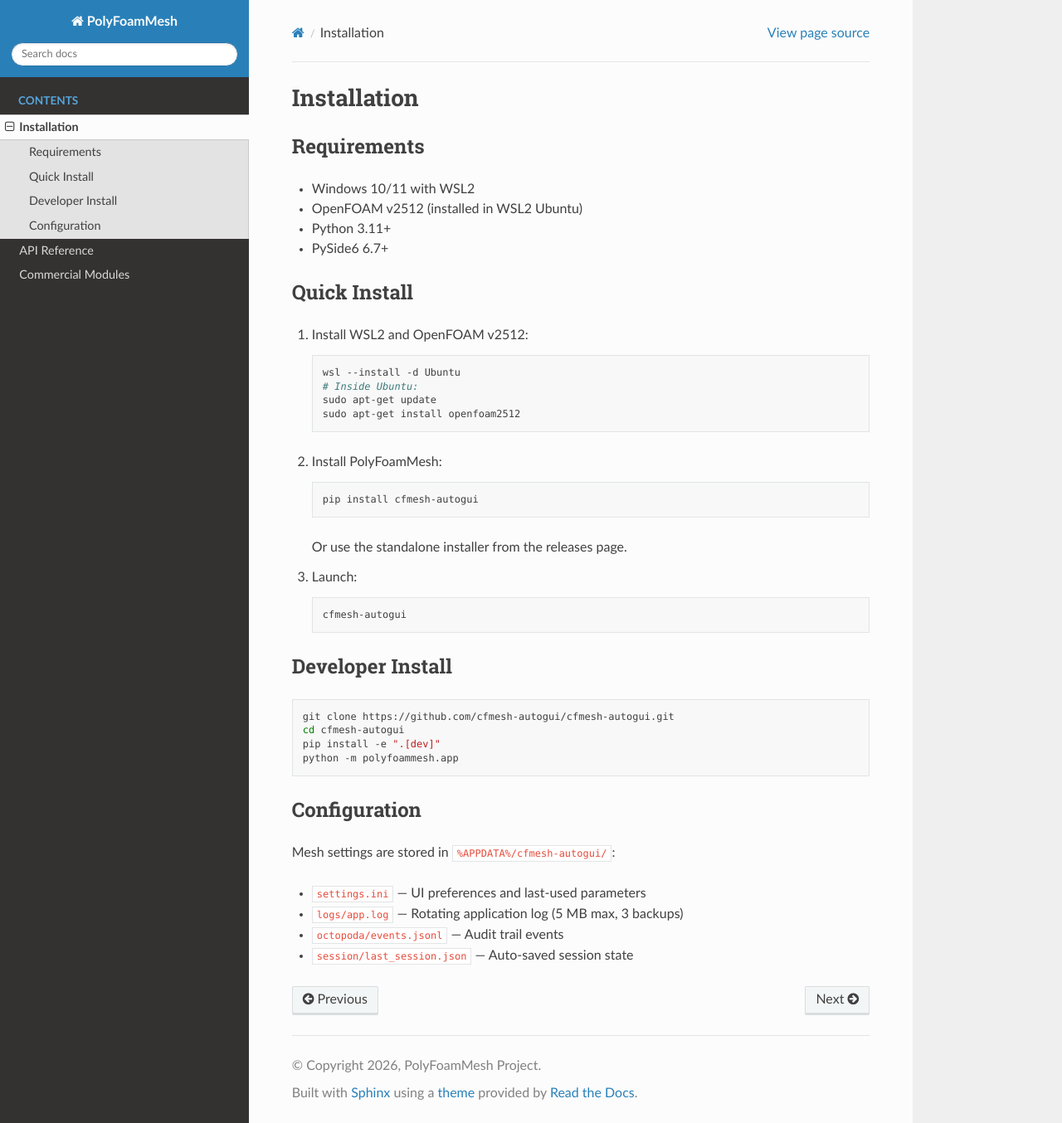
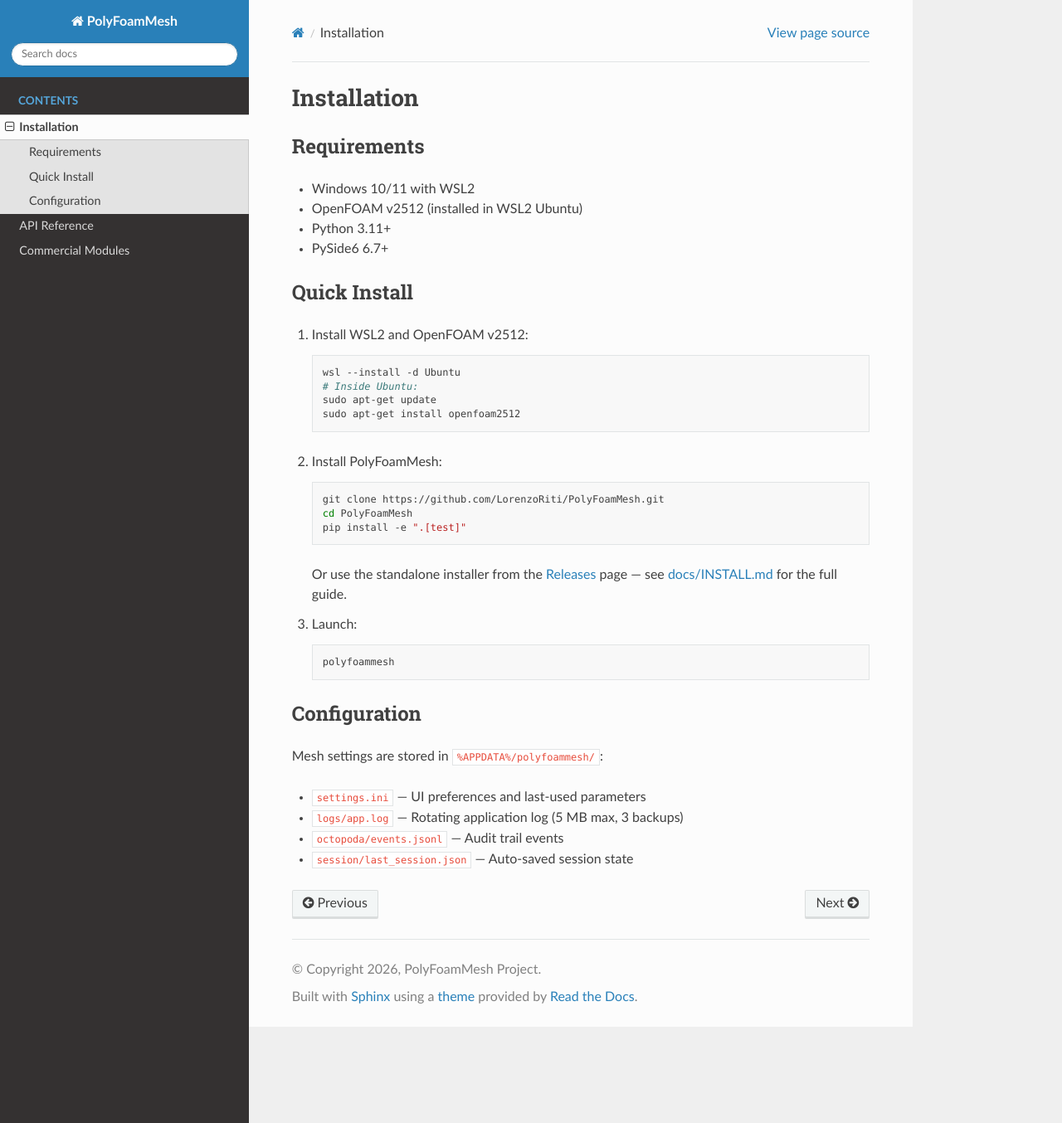
Before and after one commit to LorenzoRiti/PolyFoamMesh, a Sphinx documentation site: the page built from docs/installation.rst, in a window 1280 px wide and 1354 px high. Shown: the whole window at 83% size. Built offline with Sphinx 7.4.7 and the Read the Docs theme 3.1.0, drawn with Linux system fonts in a browser that asks for light colours.

Commit message:
chore: final consistency pass before public announcement
- docs/installation.rst (Sphinx skeleton): fixed stale pip package name
  (cfmesh-autogui -> real clone+install steps), stale CLI command name
  (cfmesh-autogui -> polyfoammesh), fake placeholder clone URL, and the
  %APPDATA% path (-> polyfoammesh)
- docs/conf.py: release string was still 2.0.1, now matches pyproject's
  2.2.0
- Removed .opencode/ from git tracking (agent tooling state: an old
  skill file naming the pre-rename project, bug-hunt analysis JSON, a
  "LOOP TERMINAL STATE" marker -- internal artifacts that don't belong
  in a public repo) and added it to .gitignore so it doesn't reappear
  on the next sync from the working repo

Co-Authored-By: Claude Sonnet 5 <noreply@anthropic.com>

```diff
--- a/docs/conf.py
+++ b/docs/conf.py
@@ -21,7 +21,7 @@ copyright = "2026, PolyFoamMesh Project"
 author = "Davide Valoroso"
 
 # The full version, including alpha/beta/rc tags
-release = "2.0.1"
+release = "2.2.0"
 
 # -- General configuration ---------------------------------------------------
 
--- a/docs/installation.rst
+++ b/docs/installation.rst
@@ -25,30 +25,25 @@ Quick Install
 
    .. code-block:: powershell
 
-       pip install cfmesh-autogui
+       git clone https://github.com/LorenzoRiti/PolyFoamMesh.git
+       cd PolyFoamMesh
+       pip install -e ".[test]"
 
-   Or use the standalone installer from the releases page.
+   Or use the standalone installer from the
+   `Releases <https://github.com/LorenzoRiti/PolyFoamMesh/releases>`_ page —
+   see `docs/INSTALL.md <https://github.com/LorenzoRiti/PolyFoamMesh/blob/main/docs/INSTALL.md>`_
+   for the full guide.
 
 3. Launch:
 
    .. code-block:: powershell
 
-       cfmesh-autogui
-
-Developer Install
------------------
-
-.. code-block:: powershell
-
-    git clone https://github.com/cfmesh-autogui/cfmesh-autogui.git
-    cd cfmesh-autogui
-    pip install -e ".[dev]"
-    python -m polyfoammesh.app
+       polyfoammesh
 
 Configuration
 -------------
 
-Mesh settings are stored in ``%APPDATA%/cfmesh-autogui/``:
+Mesh settings are stored in ``%APPDATA%/polyfoammesh/``:
 
 * ``settings.ini`` — UI preferences and last-used parameters
 * ``logs/app.log`` — Rotating application log (5 MB max, 3 backups)
```
Also changed, not shown: .opencode/skills/cfmesh-autogui/SKILL.md (deleted), 6 other files.
